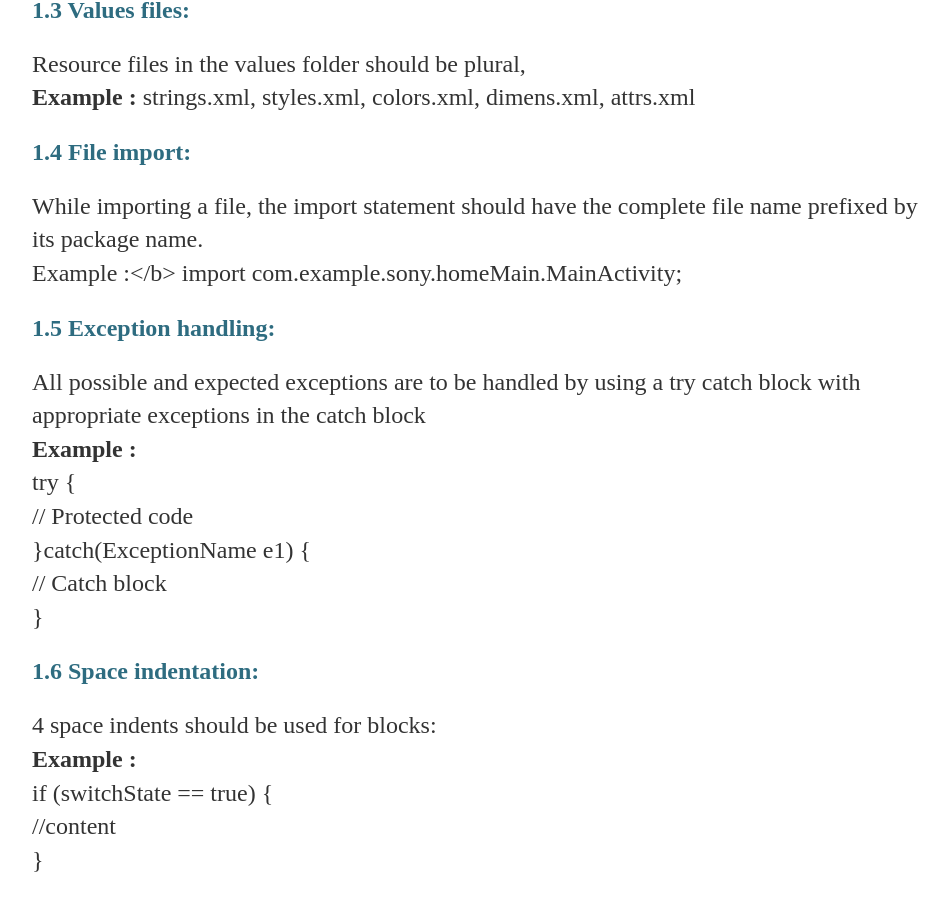
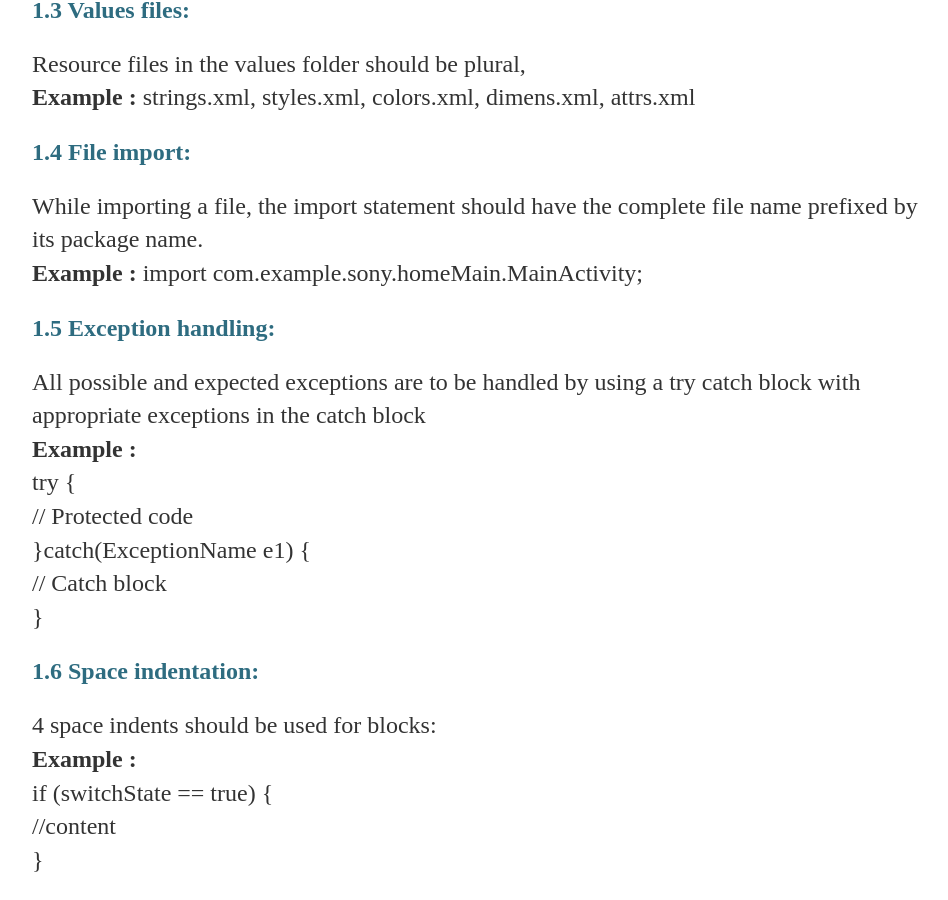
Before and after one commit to vinoth789/Money-tracker, a Jekyll site: the page built from docs/_posts/2017-06-04-ImplementationAndUIDesign.md, in a window 1280 px wide and 900 px high, scrolled down 1842 px. Shown: the whole window, without its empty margins (160-1108 px from the left). Built offline with Jekyll 4.4.1, drawn with Linux system fonts in a browser that asks for light colours; our own code applies the rules of GitHub Pages for plain Markdown files.

```diff
--- a/docs/_posts/2017-06-04-ImplementationAndUIDesign.md
+++ b/docs/_posts/2017-06-04-ImplementationAndUIDesign.md
@@ -24,7 +24,7 @@ Example : if we are creating a layout for the LoginActivity, the name of the lay
 <h2 style="color: #2e6c80;">1.3 Values files:</h2>
 <p>Resource files in the values folder should be plural,<br><b>Example : </b> strings.xml, styles.xml, colors.xml, dimens.xml, attrs.xml</p>
 <h2 style="color: #2e6c80;">1.4 File import:</h2>
-<p>While importing a file, the import statement should have the complete file name prefixed by its package name.<br> Example :</b> import com.example.sony.homeMain.MainActivity;</p>
+<p>While importing a file, the import statement should have the complete file name prefixed by its package name.<br> <b>Example :</b> import com.example.sony.homeMain.MainActivity;</p>
 <h2 style="color: #2e6c80;">1.5 Exception handling:</h2>
 <p>All possible and expected exceptions are to be handled by using a try catch block with appropriate exceptions in the catch block <br> <b>Example :</b> <br>
 try {<br>
@@ -52,7 +52,7 @@ If (isPinValid) {<br>
 }
 </p>
 <h2 style="color: #2e6c80;">1.8 Logging </h2>
-<p>Logging methods has to be used since we work as a team. We might not know whose file throws an error. If all these are captured in a log it will be quite useful for fellow developers.
+<p>Logging methods has to be used since we work as a team. We might not know whose file throws an error. If all these are captured in a log it will be quite useful for fellow developers.<br>
 <b>Example :</b><br>
 public validatePin() {<br>
         Log.e(TAG, "Inside validate PIN method");<br>
```
